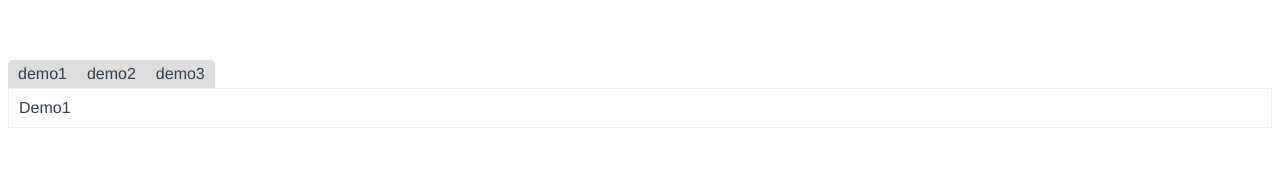
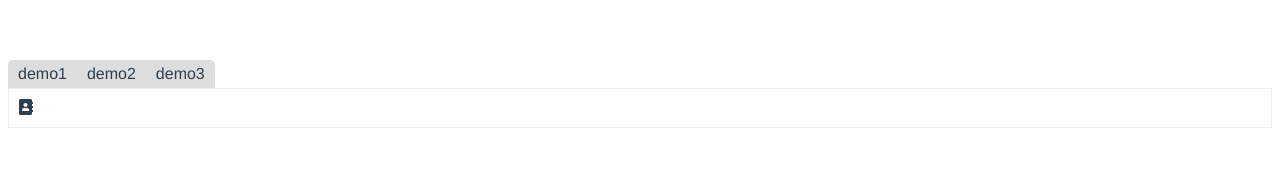
Before and after one commit to zengshide123/jj-v-c-demo, a Vue app: page / in a window 1280 px wide. Shown: the top 189 px of the page. Built offline with nearby package versions, Linux system fonts and the light colour scheme.

Commit message:
add: 增加 Icon 组件 :sparkles:

```diff
--- a/src/components/Demo1.vue
+++ b/src/components/Demo1.vue
@@ -1,10 +1,19 @@
 <template>
-  <div>Demo1</div>
+  <div class="demo1-wrap">
+    <Icon class="fa-address-book"></Icon>
+  </div>
 </template>
 
 <script>
+import Icon from "./packages/Icon";
 export default {
-  name: 'Demo1'
+  name: "Demo1",
+  data() {
+    return {};
+  },
+  components: {
+    Icon
+  }
 };
 </script>
 
--- /dev/null
+++ b/src/components/packages/Icon.vue
@@ -0,0 +1,13 @@
+<template>
+  <i class="fa"></i>
+</template>
+
+<script>
+export default {
+  name: "Icon"
+};
+</script>
+
+<style lang="less" scoped>
+@import "../packages/styles/t-font.less";
+</style>
--- /dev/null
+++ b/src/components/packages/styles/t-font.less
@@ -0,0 +1 @@
+@import 'https://cdn.bootcss.com/font-awesome/5.12.1/css/all.css';
```
